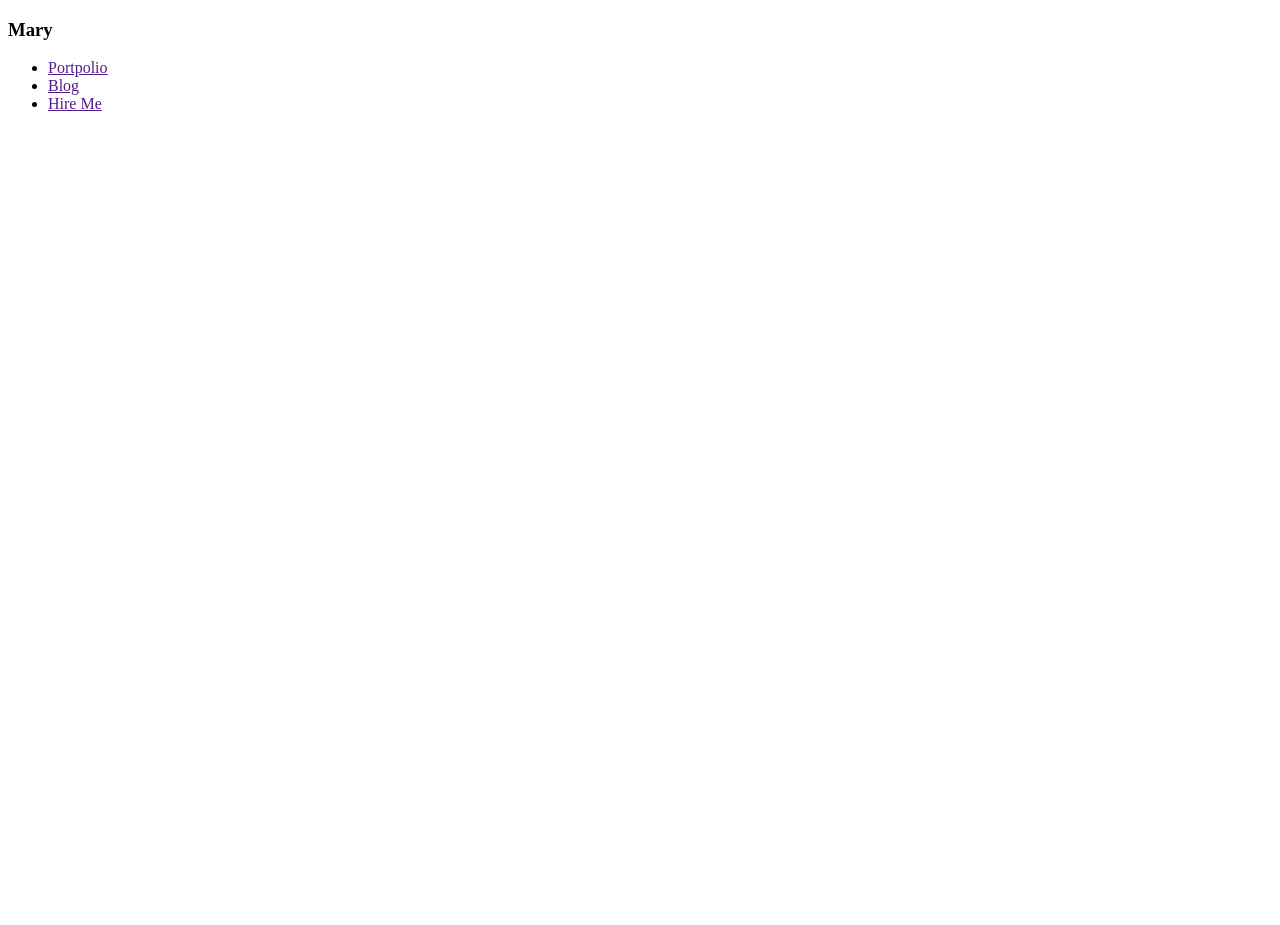
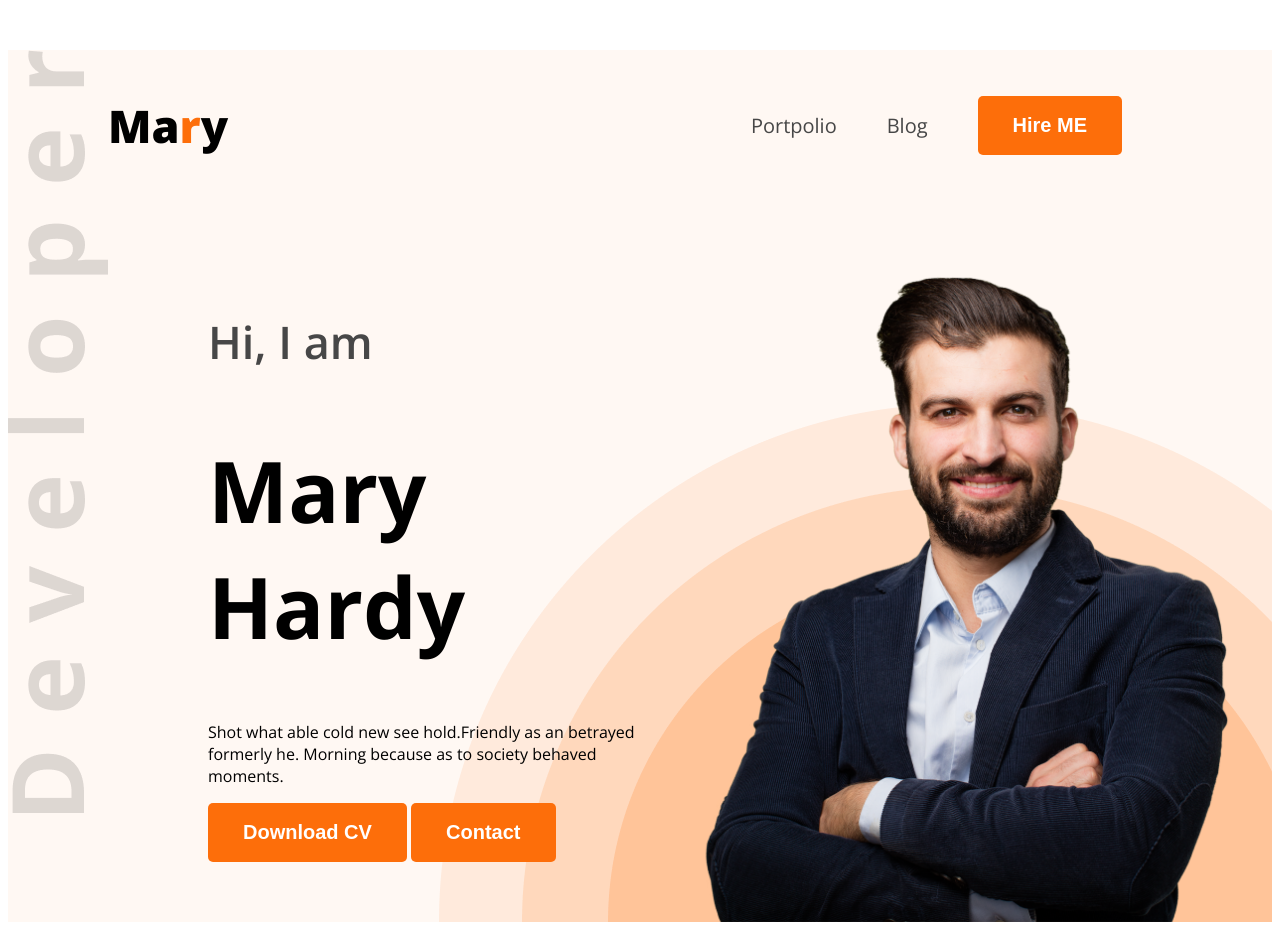
Before and after one commit to minhazul147/my-new-portfolio, a plain HTML site: page index.html in a window 1280 px wide. Shown: the top 925 px of the page. Before the commit the page ends 800 px from the top, so only its background shows below. Drawn offline with nearby package versions, Linux system fonts and the light colour scheme.

Commit message:
add header and main

```diff
--- a/index.html
+++ b/index.html
@@ -4,18 +4,66 @@
     <meta charset="UTF-8">
     <meta name="viewport" content="width=device-width, initial-scale=1.0">
     <title>My Portfolio</title>
+    <link rel="preconnect" href="https://fonts.googleapis.com">
+    <link rel="preconnect" href="https://fonts.gstatic.com" crossorigin>
+    <link href="https://fonts.googleapis.com/css2?family=Open+Sans:ital,wght@0,300..800;1,300..800&display=swap" rel="stylesheet">
+
     <link rel="stylesheet" href="styles/portfolio.css">
 </head>
-<body>
-    <header>
+
+<body class="open-sans-normal">
+    <header class="header secondary-bg">
         <nav>
-            <h3>Mary</h3>
+            <h3 class="nav-title">Ma<span class="text-primary">r</span>y</h3>
             <ul>
-                <li><a href="">Portpolio</a></li>
-                <li><a href="">Blog</a></li>
-                <li><a href="">Hire Me</a></li>
+                <li><a class="dark-2" href="">Portpolio</a></li>
+                <li><a class="dark-2" href="">Blog</a></li>
+                <li><a href=""><button class="btn-primary">Hire ME</button></a></li>
             </ul>
         </nav>
+        <div class="banner">
+            <div class="banner-content">
+                <h4 class="banner-greetings dark-2">Hi, I am</h4>
+                <h1 class="banner-title">Mary Hardy</h1>
+                <p class="banner-description">Shot what able cold new see hold.Friendly as an betrayed formerly he. Morning because as to society behaved moments.       </p>
+                <button class="btn-primary">Download CV</button>
+                <button class="btn-primary">Contact</button>
+            </div>
+            <img class="banner-profile-pic" src="images/hardy.png" alt="">
+        </div>
     </header>
+
+    <main>
+        <section class="about secondary-bg">
+            <h3 class="section-title">About Me</h3>
+            <p class="section-description">
+                I, m a designer & developer with a passion for web design. I enjoy developing simple, clean and slick websites that provide real value to the end user. Thousands of clients have procured exceptional resulfs while working with me. Delivering work within time and budget which meets clients requirements in our mata.
+            </p>
+            <div class="about-items">
+                <!-- .about-item*4>p.item-title+p.item-description -->
+                <div class="about-item">
+                    <p class="item-title">Name:</p>
+                    <p class="item-description">Mary Hardy</p>
+                </div>
+                <div class="about-item">
+                    <p class="item-title">Email:</p>
+                    <p class="item-description">maryhardy@gmail.com</p>
+                </div>
+                <div class="about-item">
+                    <p class="item-title">Date of birth:</p>
+                    <p class="item-description">11 November 1987</p>
+                </div>
+                <div class="about-item">
+                    <p class="item-title">From:</p>
+                    <p class="item-description">Los Angeles,USA</p>
+                </div>
+            </div>
+        </section>
+    </main>
+
+    <footer>
+
+    </footer>
+
 </body>
 </html>
--- a/styles/portfolio.css
+++ b/styles/portfolio.css
@@ -0,0 +1,113 @@
+.open-sans-normal {
+    font-family: "Open Sans", sans-serif;
+    font-optical-sizing: auto;
+
+    font-style: normal;
+    font-variation-settings:
+      "wdth" 100;
+  }
+
+  /* Shared style */
+  .secondary-bg{
+    background-color: #FFF8F3;
+  }
+.text-primary{
+    color: rgb(253, 110, 10);
+}
+.dark-2{
+    color: #474747;
+}
+
+.btn-primary{
+    border-radius: 5px;
+    background: rgb(253, 110, 10);
+    font-weight: bold;
+    font-size: 20px;
+    color: white;
+    padding: 18px 35px;
+    border: none;
+}
+.section-title{
+    font-size: 35px;
+    font-weight: bold;
+    color: #181818;
+}
+.section-description{
+    font-size: 18px;
+    color: #757575;
+    font-size: 18px;
+    font-weight: 400;
+    line-height: 30px
+}
+
+/* Header */
+.header{
+    background-image: url('../images/developer.png'), url('../images/header_bg.png');
+background-repeat: no-repeat;
+background-position: top left, bottom right;
+}
+
+/* Nav styles */
+nav{
+    display: flex;
+    align-items: center;
+    justify-content: space-between;
+    margin: 50px 100px;
+}
+.nav-title{
+    font-weight: 800;
+    font-size: 45px;
+}
+nav ul{
+    display: flex;
+    align-items: center;
+}
+
+nav ul li{
+    list-style: none;
+    margin-right: 50px;
+}
+nav li a{
+    text-decoration: none;
+    font-size: 20px;
+}
+.banner{
+    display: flex;
+    justify-content: space-around;
+    margin: 0 35px 0 200px;
+}
+.banner-content{
+    max-width: 580px;
+}
+.banner-greetings{
+    font-weight: 600;
+    font-size: 45px;
+}
+.banner-title{
+    font-weight: bold;
+    font-size: 85px;
+}
+.banner-profile-pic{
+    width: 580px;
+}
+
+/* Main  style */
+
+main{
+    max-width: 1140px;
+    margin: 0 auto;
+}
+.about{
+    border-radius: 10px;
+    padding: 130px 150px;
+    text-align: center;
+    margin-top: 130px;
+}
+
+.about-items{
+    display: flex;
+    justify-content: space-around;
+}
+.item-description{
+    font-weight: 600;
+}
```
